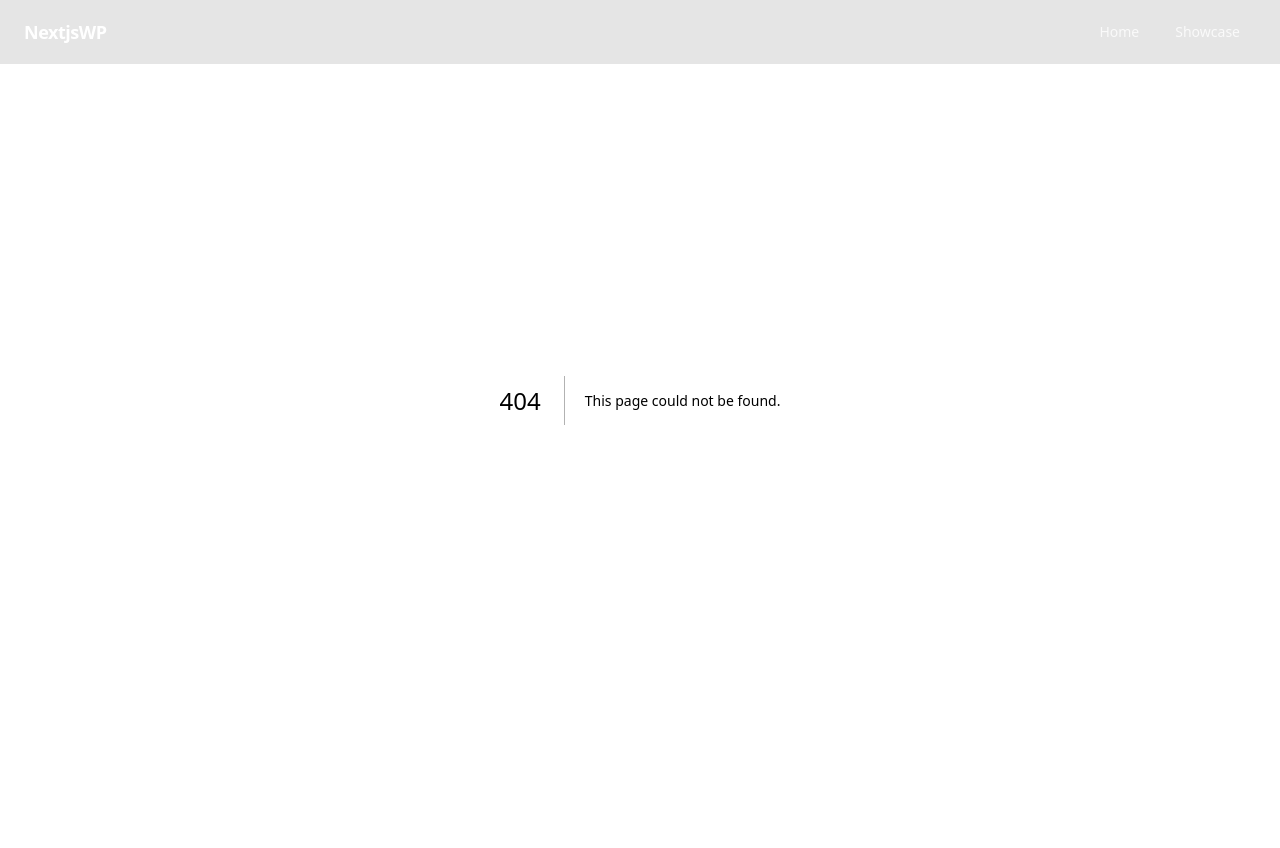
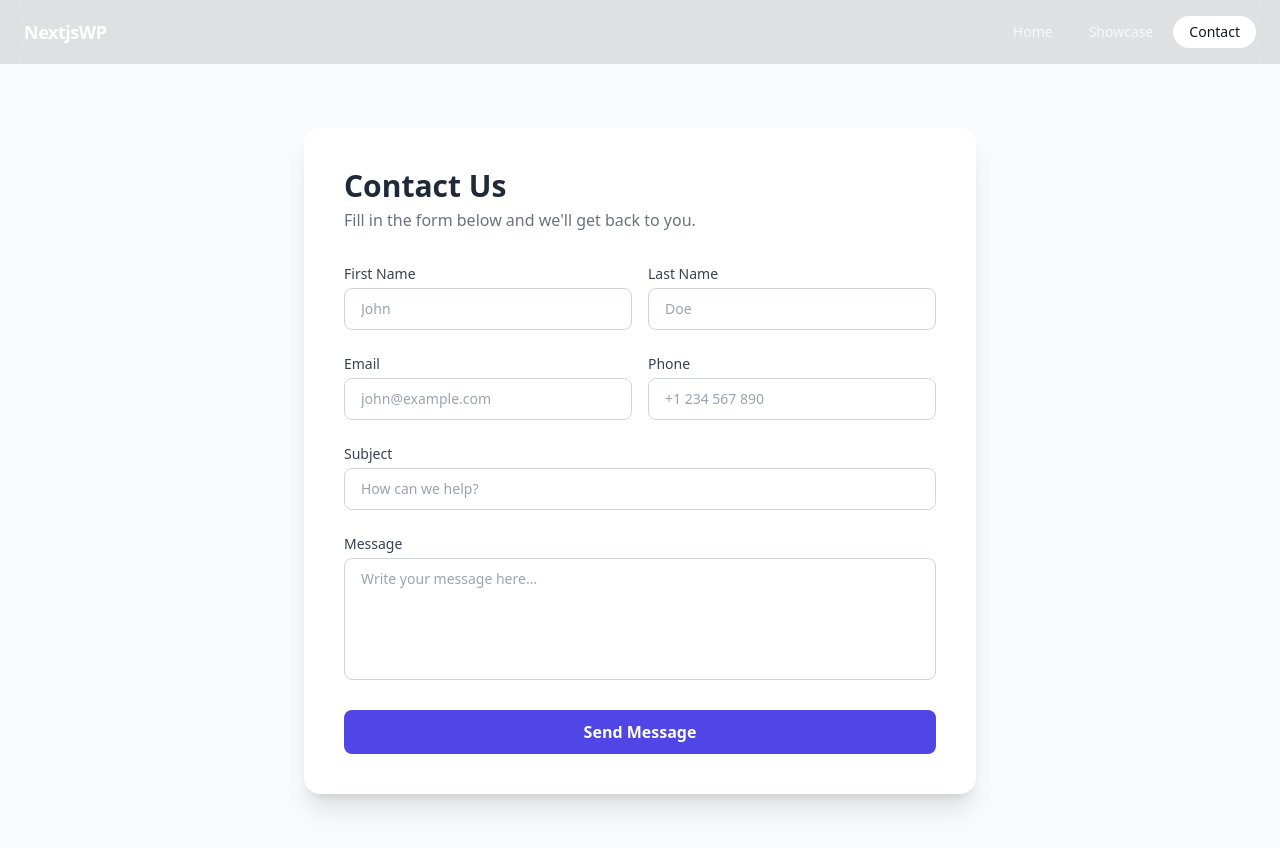
Before and after one commit to AsifZulkifli/NextjsWP, a Next.js app: page /contact in a window 1280 px wide. Before the commit this address had no page. Shown: the top 848 px of the page. Before the commit the page ends 800 px from the top, so only its background shows below. Built offline with nearby package versions, Linux system fonts and the light colour scheme.

Commit message:
add contact page

```diff
--- /dev/null
+++ b/src/app/contact/page.jsx
@@ -0,0 +1,119 @@
+"use client";
+
+import { useState } from "react";
+
+export default function Contact() {
+  const [form, setForm] = useState({
+    firstName: "",
+    lastName: "",
+    email: "",
+    phone: "",
+    subject: "",
+    message: "",
+  });
+
+  function handleChange(e) {
+    setForm((prev) => ({ ...prev, [e.target.name]: e.target.value }));
+  }
+
+  function handleSubmit(e) {
+    e.preventDefault();
+    console.log(form);
+  }
+
+  return (
+    <main className="min-h-screen bg-gray-50 flex items-center justify-center px-6 py-32">
+      <div className="w-full max-w-2xl bg-white rounded-2xl shadow-xl p-10">
+        <h1 className="text-3xl font-bold text-gray-800 mb-1">Contact Us</h1>
+        <p className="text-gray-500 mb-8">Fill in the form below and we'll get back to you.</p>
+
+        <form onSubmit={handleSubmit} className="space-y-6">
+          {/* Name row */}
+          <div className="grid grid-cols-1 sm:grid-cols-2 gap-4">
+            <div>
+              <label className="block text-sm font-medium text-gray-700 mb-1">First Name</label>
+              <input
+                type="text"
+                name="firstName"
+                value={form.firstName}
+                onChange={handleChange}
+                placeholder="John"
+                className="w-full border border-gray-300 rounded-lg px-4 py-2.5 text-sm focus:outline-none focus:ring-2 focus:ring-indigo-500"
+              />
+            </div>
+            <div>
+              <label className="block text-sm font-medium text-gray-700 mb-1">Last Name</label>
+              <input
+                type="text"
+                name="lastName"
+                value={form.lastName}
+                onChange={handleChange}
+                placeholder="Doe"
+                className="w-full border border-gray-300 rounded-lg px-4 py-2.5 text-sm focus:outline-none focus:ring-2 focus:ring-indigo-500"
+              />
+            </div>
+          </div>
+
+          {/* Email & Phone */}
+          <div className="grid grid-cols-1 sm:grid-cols-2 gap-4">
+            <div>
+              <label className="block text-sm font-medium text-gray-700 mb-1">Email</label>
+              <input
+                type="email"
+                name="email"
+                value={form.email}
+                onChange={handleChange}
+                placeholder="john@example.com"
+                className="w-full border border-gray-300 rounded-lg px-4 py-2.5 text-sm focus:outline-none focus:ring-2 focus:ring-indigo-500"
+              />
+            </div>
+            <div>
+              <label className="block text-sm font-medium text-gray-700 mb-1">Phone</label>
+              <input
+                type="tel"
+                name="phone"
+                value={form.phone}
+                onChange={handleChange}
+                placeholder="+1 234 567 890"
+                className="w-full border border-gray-300 rounded-lg px-4 py-2.5 text-sm focus:outline-none focus:ring-2 focus:ring-indigo-500"
+              />
+            </div>
+          </div>
+
+          {/* Subject */}
+          <div>
+            <label className="block text-sm font-medium text-gray-700 mb-1">Subject</label>
+            <input
+              type="text"
+              name="subject"
+              value={form.subject}
+              onChange={handleChange}
+              placeholder="How can we help?"
+              className="w-full border border-gray-300 rounded-lg px-4 py-2.5 text-sm focus:outline-none focus:ring-2 focus:ring-indigo-500"
+            />
+          </div>
+
+          {/* Message */}
+          <div>
+            <label className="block text-sm font-medium text-gray-700 mb-1">Message</label>
+            <textarea
+              name="message"
+              value={form.message}
+              onChange={handleChange}
+              rows={5}
+              placeholder="Write your message here..."
+              className="w-full border border-gray-300 rounded-lg px-4 py-2.5 text-sm focus:outline-none focus:ring-2 focus:ring-indigo-500 resize-none"
+            />
+          </div>
+
+          <button
+            type="submit"
+            className="w-full bg-indigo-600 text-white font-semibold py-2.5 rounded-lg hover:bg-indigo-700 transition"
+          >
+            Send Message
+          </button>
+        </form>
+      </div>
+    </main>
+  );
+}
--- a/src/components/Navbar.jsx
+++ b/src/components/Navbar.jsx
@@ -6,6 +6,7 @@ import { usePathname } from "next/navigation";
 const links = [
   { href: "/", label: "Home" },
   { href: "/showcase", label: "Showcase" },
+  { href: "/contact", label: "Contact" },
 ];
 
 export default function Navbar() {
```
